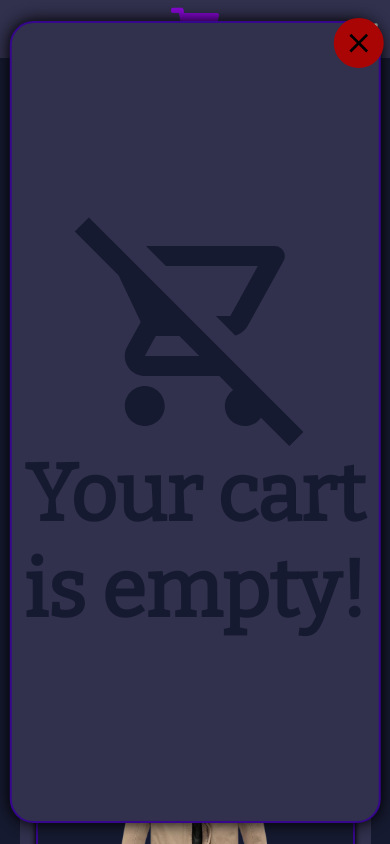
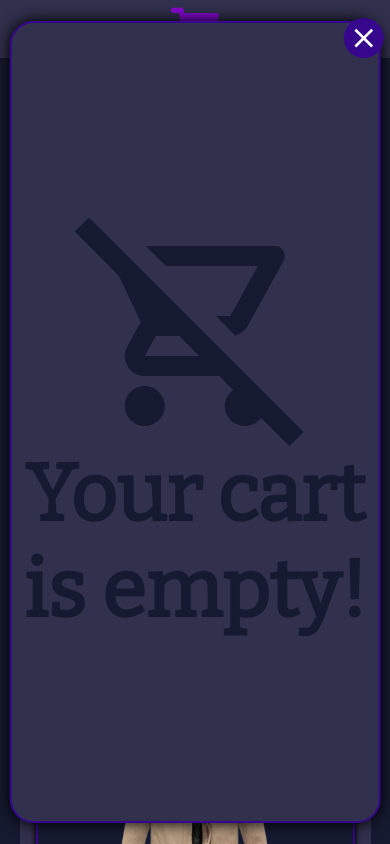
Before and after one commit to Eckry/store-app, a React (Vite) app: page / in a window 390 px wide. Both pictures are taken after a click on the button 195 px from the left and 29 px from the top of the page. Shown: the top 844 px of the page. Built offline with nearby package versions, Linux system fonts and the light colour scheme.

Commit message:
fix images in cart

```diff
--- a/src/components/styles/Cart.css
+++ b/src/components/styles/Cart.css
@@ -205,13 +205,13 @@
   right: -5px;
   z-index: 100;
   border: none;
-  height: 50px;
-  width: 50px;
+  height: 40px;
+  width: 40px;
   cursor: pointer;
   border-radius: 50%;
-  background-color: rgb(169, 5, 5);
-  border: 3px solid rgb(169, 5, 5);
+  background-color: var(--tertiary-color);
   font-size: 2rem;
+  color: white;
   display: flex;
   justify-content: center;
   align-items: center;
@@ -233,8 +233,8 @@
   }
 
   .other-products-image {
-    width: 200px;
-    min-width: 200px;
+    width: 150px;
+    min-width: 150px;
   }
 
   .empty-title {
```
